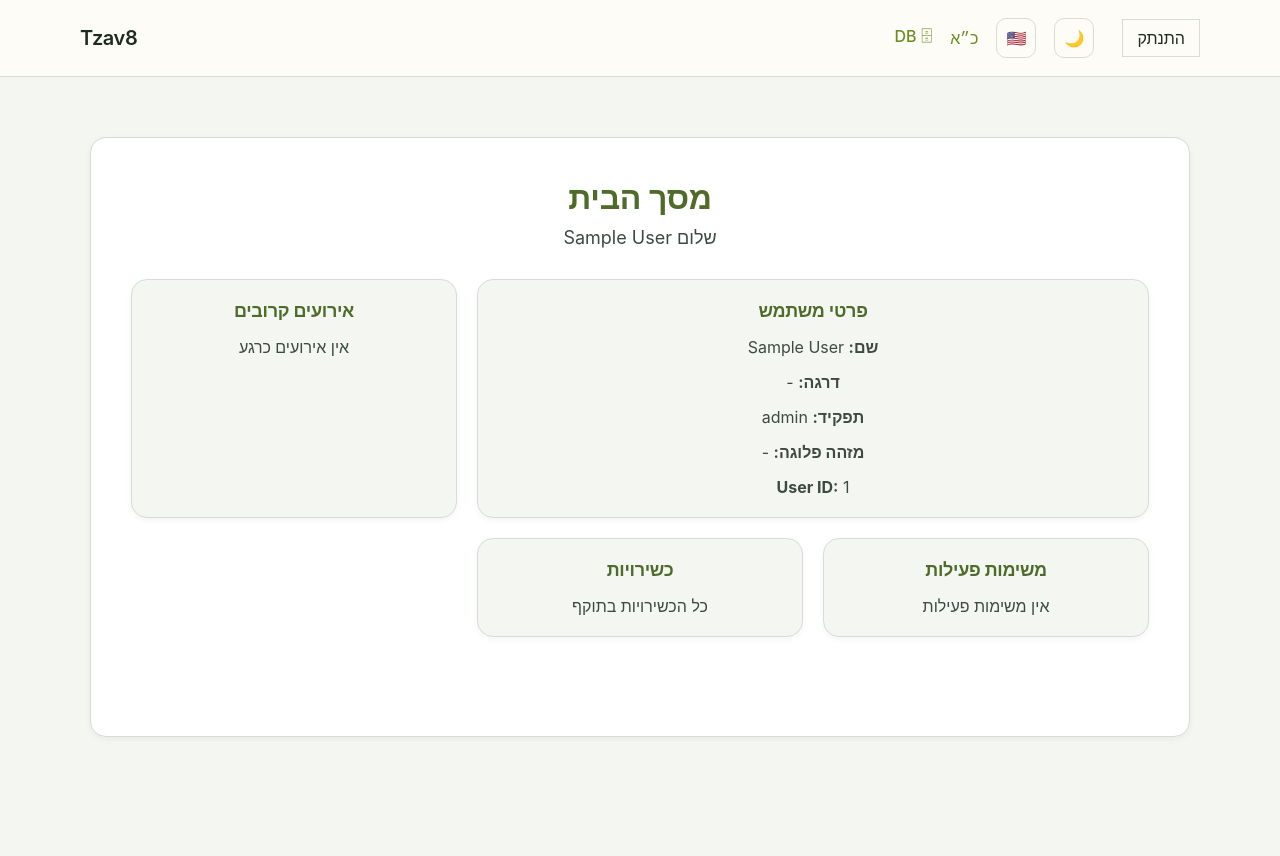
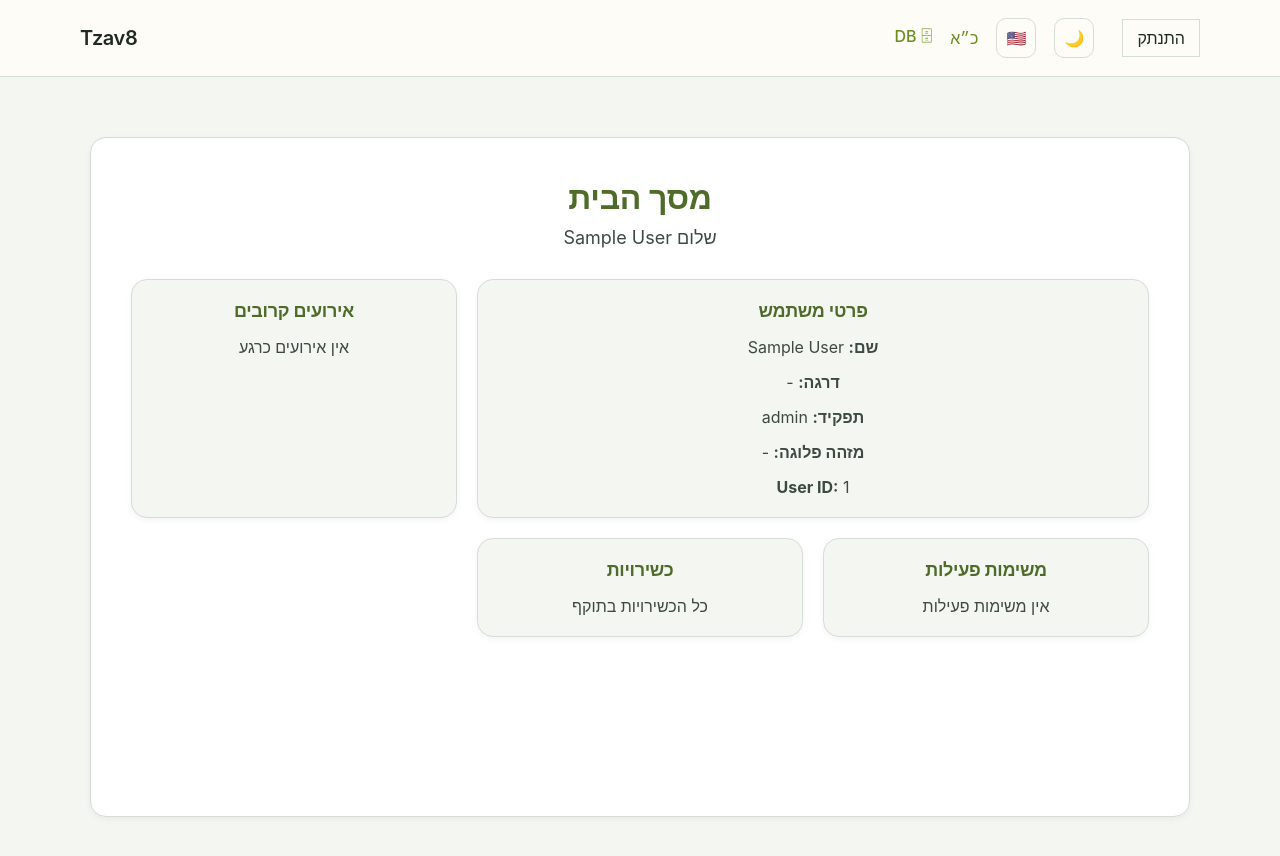
Before and after one commit to dorlevi7/tzav8, a React (Vite) app in the folder client/: page /home in a window 1280 px wide. Shown: the top 856 px of the page. Before the commit the page ends 800 px from the top, so only its background shows below. Built offline with nearby package versions, Linux system fonts and the light colour scheme; sample sign-in values are in the browser's storage.

Commit message:
Fix home-content overflow and layout stability

```diff
--- a/client/src/styles/pages/Home.css
+++ b/client/src/styles/pages/Home.css
@@ -1,6 +1,6 @@
 .home-container {
     width: 100%;
-    min-height: 90%;
+    min-height: 100vh;
     padding: 60px 16px;
 
     display: flex;
@@ -19,6 +19,7 @@
 .home-content {
     width: 100%;
     max-width: 1100px;
+    box-sizing: border-box;
 
     background-color: var(--card-background);
 
```
